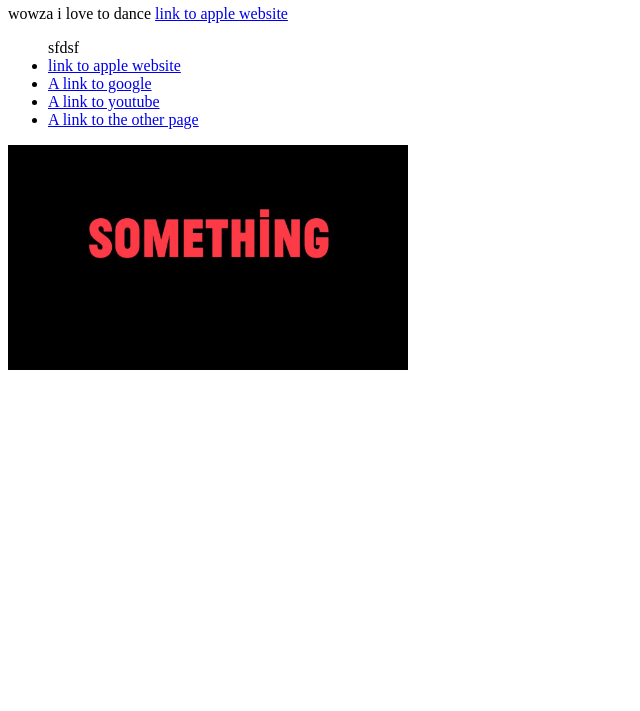
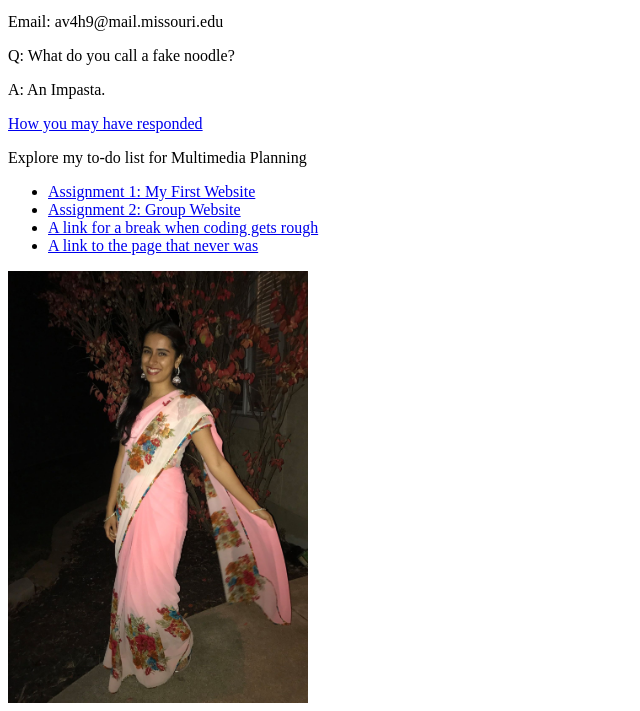
Before and after one commit to avishnani/ayesha-new-, a plain HTML site: page index.html in a window 1280 px wide. Shown: the part 101-812 px from the top of the page, without its empty margins (0-640 px from the left). Drawn offline with Linux system fonts and the light colour scheme.

Commit message:
Final changes, before validation

```diff
--- a/index.html
+++ b/index.html
@@ -1,28 +1,32 @@
 <!DOCTYPE html PUBLIC "-//W3C//DTD XHTML 1.0 Transitional//EN"
    "http://www.w3.org/TR/xhtml1/DTD/xhtml1-transitional.dtd">
-
-html xmlns="http://www.w3.org/1999/xhtml">
-
-	<title>	Your page title goes here </title>
+<html xmlns="http://www.w3.org/1999/xhtml">
+<head>
+	<title>	Ayesha Vishnani </title>
 	<meta http-equiv="content-type"
 		content="text/html;charset=utf-8" />
 </head>
 
 <body>
 <!--This is a comment. It won't show up in your browser, only in the page source-->
-<h1> askfjslkdfjsd </h1>
-	<p> wowza i love to dance <a href="https://www.apple.com">link to apple website</a></p>
+<h1> Ayesha's Multimedia Planning Website  </h1>
+	<p> Owner - Ayesha Vishnani </p>
+    <p> Email: av4h9@mail.missouri.edu </p>
+    <p> Q: What do you call a fake noodle? </p>
+<p> A: An Impasta. </p>
+    <a href="https://www.reactiongifs.com/picard-facepalm/">How you may have responded</a>
 
+<p> Explore my to-do list for Multimedia Planning </p>
 <ul>
-  sfdsf
-  <li><a href="https://www.apple.com">link to apple website</a></li>
-  <li><a href="https://www.google.com">A link to google</a></li>
-  <li><a href="https://www.youtube.com">A link to youtube</a></li>
-  <li><a href="index2.html">A link to the other page</a></li>
+
+  <li><a href="https://github.com/j4502-fs18/class/wiki/Assignment-%233:-Build-Your-First-Website">Assignment 1: My First Website</a></li>
+  <li><a href="https://github.com/J4502-fs18/class/wiki/Assignment-%232:-Meet-with-group,-create-channel">Assignment 2: Group Website</a></li>
+  <li><a href="https://www.youtube.com">A link for a break when coding gets rough</a></li>
+  <li><a href="index2.html">A link to the page that never was </a></li>
 
 </ul>
 
 <a href="mailto:ayesha.vishnani@missouri.edu">
-<img src="something.jpg" alt="An image of a cat with a lime" width="400px"/>
+<img src="ayesha.jpg" alt="An image of ayesha" width="300px"/></a>
 </body>
 </html>
```
Also changed, not shown: ayesha.jpg (added).
